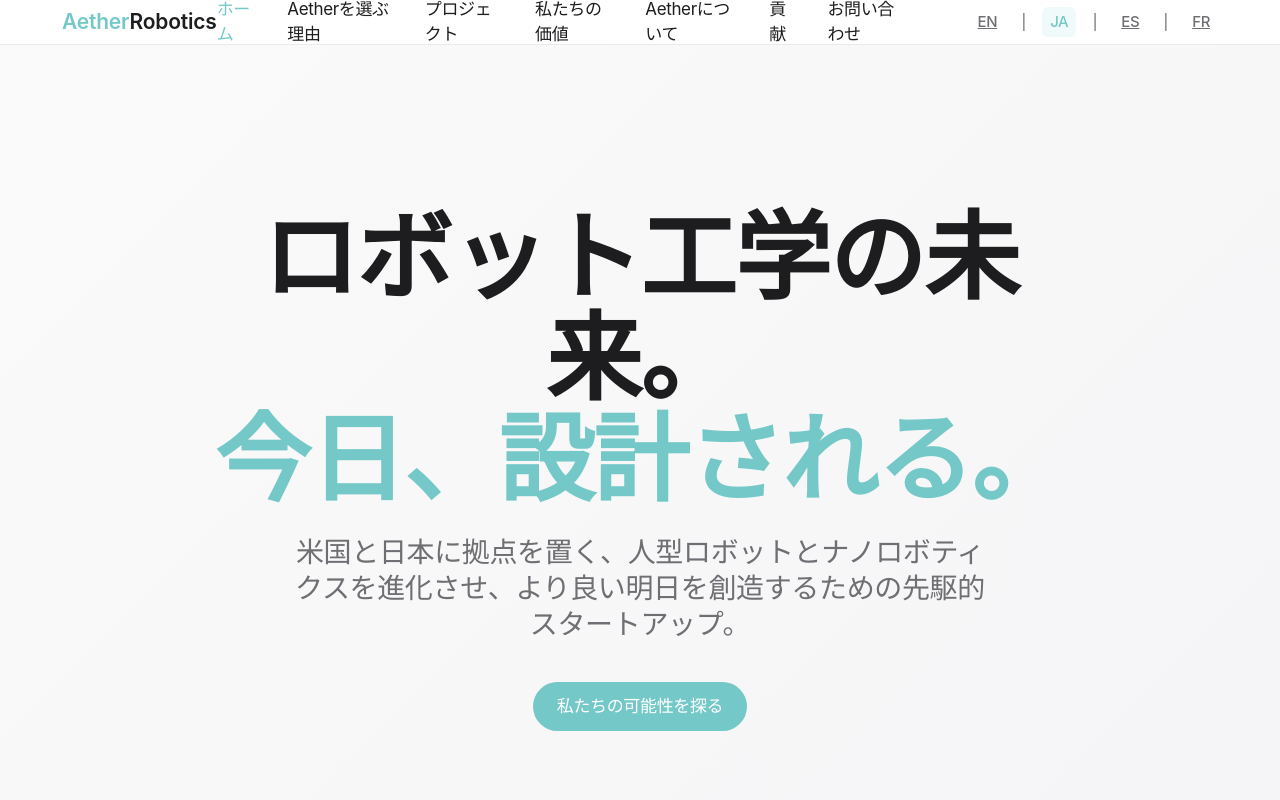
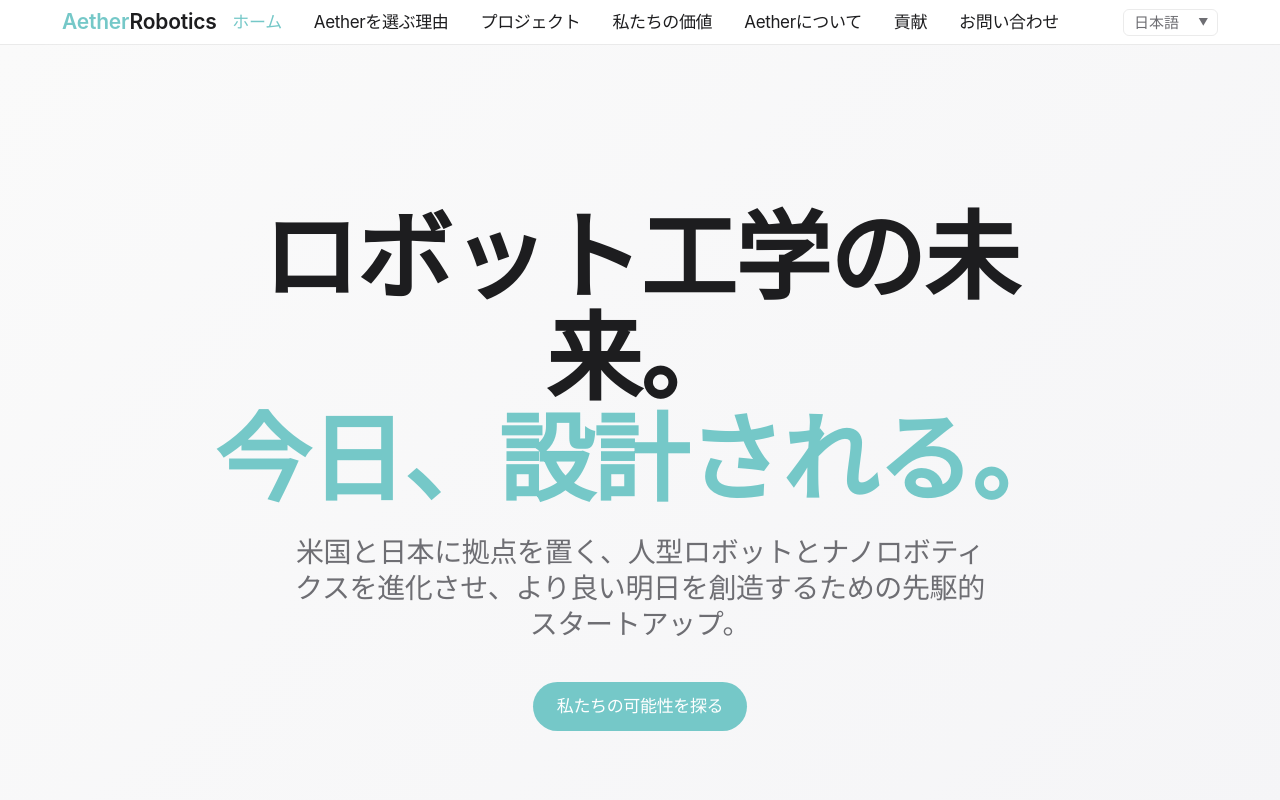
Before and after one commit to quielorodriguez/aetherobotics-jp, a plain HTML site: page index.html in a window 1280 px wide. Shown: the top 800 px of the page. Drawn offline with Linux system fonts and the light colour scheme; a web font is replaced by a local one.

Commit message:
Update index.html

```diff
--- a/index.html
+++ b/index.html
@@ -149,33 +149,48 @@
             border-bottom: none; /* No border for the last link */
         }
 
-        /* Language Switcher Styles */
-        .lang-switcher {
-            display: flex;
-            align-items: center;
-            margin-left: 32px; /* Space from last nav link */
-        }
-
-        .lang-switcher a, .lang-switcher span {
-            padding: 4px 8px;
+        /* Language Dropdown Styles */
+        .lang-selector {
+            -webkit-appearance: none; /* Remove default arrow on WebKit browsers */
+            -moz-appearance: none; /* Remove default arrow on Firefox */
+            appearance: none; /* Remove default arrow */
+            background-color: transparent;
+            border: 1px solid var(--border-light);
+            padding: 4px 10px; /* Adjust padding for visual balance */
             border-radius: 6px;
             font-size: 15px;
             font-weight: 500;
+            color: var(--text-secondary);
+            cursor: pointer;
+            outline: none; /* Remove outline on focus */
             transition: all 0.2s ease;
-            color: var(--text-secondary);
+            position: relative; /* For custom arrow positioning */
+            padding-right: 25px; /* Space for custom arrow */
         }
 
-        .lang-switcher .active-lang {
-            background-color: var(--primary-light);
-            color: var(--primary-color);
+        .lang-selector:hover {
+            background-color: rgba(0, 0, 0, 0.04);
         }
 
-        .lang-switcher a:hover {
-            background-color: rgba(0, 0, 0, 0.04);
+        .lang-selector:focus {
+            border-color: var(--primary-color);
         }
-        .lang-switcher .separator {
-            color: var(--text-tertiary);
-            margin: 0 8px;
+
+        /* Custom dropdown arrow using SVG or FontAwesome (optional, but cleaner) */
+        .lang-selector-wrapper {
+            position: relative;
+            display: inline-block;
+            margin-left: 32px; /* Consistent spacing with other nav items */
+        }
+        .lang-selector-wrapper::after {
+            content: '▼'; /* Unicode down arrow */
+            font-size: 10px;
+            color: var(--text-secondary);
+            position: absolute;
+            right: 10px;
+            top: 50%;
+            transform: translateY(-50%);
+            pointer-events: none; /* Clicks go through to the select element */
         }
 
         /* Hero Section */
@@ -618,6 +633,20 @@
                 flex-direction: column;
                 gap: 15px !important; /* Important to override inline style */
             }
+
+            /* Mobile language selector */
+            .mobile-nav .lang-selector-wrapper {
+                margin-left: 0;
+                padding: 12px 0; /* Match other nav link padding */
+                border-bottom: 1px solid var(--border-light);
+            }
+            .mobile-nav .lang-selector-wrapper:last-child {
+                border-bottom: none;
+            }
+            .mobile-nav .lang-selector {
+                width: 100%; /* Full width in mobile menu */
+                text-align: center;
+            }
         }
 
         @media (max-width: 480px) {
@@ -650,14 +679,14 @@
                 <a href="#about" class="nav-link">Aetherについて</a>
                 <a href="#contribute" class="nav-link">貢献</a>
                 <a href="#contact" class="nav-link">お問い合わせ</a>
-                <div class="lang-switcher">
-                    <a href="https://quielorodriguez.github.io/aetherobotics/" hreflang="en">EN</a>
-                    <span class="separator">|</span>
-                    <span class="active-lang">JA</span>
-                    <span class="separator">|</span>
-                    <a href="https://quielorodriguez.github.io/aether-robotics-es/" hreflang="es">ES</a>
-                    <span class="separator">|</span>
-                    <a href="https://quielorodriguez.github.io/aether-robotics-fr/" hreflang="fr">FR</a>
+                <!-- Language Dropdown for Desktop -->
+                <div class="lang-selector-wrapper">
+                    <select id="lang-selector-desktop" class="lang-selector">
+                        <option value="https://quielorodriguez.github.io/aetherobotics/" lang="en">English</option>
+                        <option value="https://quielorodriguez.github.io/aether-robotics-es/" lang="es">Español</option>
+                        <option value="https://quielorodriguez.github.io/aether-robotics-fr/" lang="fr">Français</option>
+                        <option value="https://quielorodriguez.github.io/aether-robotics-jp/" lang="ja" selected>日本語</option>
+                    </select>
                 </div>
             </div>
             <button class="mobile-menu-btn" id="mobile-menu-btn">☰</button>
@@ -670,14 +699,14 @@
             <a href="#about" class="nav-link">Aetherについて</a>
             <a href="#contribute" class="nav-link">貢献</a>
             <a href="#contact" class="nav-link">お問い合わせ</a>
-            <div class="lang-switcher" style="padding: 12px 0;">
-                <a href="https://quielorodriguez.github.io/aetherobotics/" hreflang="en">EN</a>
-                <span class="separator">|</span>
-                <span class="active-lang">JA</span>
-                <span class="separator">|</span>
-                <a href="https://quielorodriguez.github.io/aether-robotics-es/" hreflang="es">ES</a>
-                <span class="separator">|</span>
-                <a href="https://quielorodriguez.github.io/aether-robotics-fr/" hreflang="fr">FR</a>
+            <!-- Language Dropdown for Mobile -->
+            <div class="lang-selector-wrapper">
+                <select id="lang-selector-mobile" class="lang-selector">
+                    <option value="https://quielorodriguez.github.io/aetherobotics/" lang="en">English</option>
+                    <option value="https://quielorodriguez.github.io/aether-robotics-es/" lang="es">Español</option>
+                    <option value="https://quielorodriguez.github.io/aether-robotics-fr/" lang="fr">Français</option>
+                    <option value="https://quielorodriguez.github.io/aether-robotics-jp/" lang="ja" selected>日本語</option>
+                </select>
             </div>
         </div>
     </nav>
@@ -1084,6 +1113,8 @@
             const mobileMenuBtn = document.getElementById('mobile-menu-btn');
             const mobileNav = document.getElementById('mobileNav');
             const navLinks = document.querySelectorAll('.nav-link');
+            const desktopLangSelector = document.getElementById('lang-selector-desktop');
+            const mobileLangSelector = document.getElementById('lang-selector-mobile');
 
             // Function to toggle mobile menu visibility
             mobileMenuBtn.addEventListener('click', () => {
@@ -1149,6 +1180,35 @@
             } else {
                 document.querySelector('.nav-link[href="#home"]').classList.add('active');
             }
+
+            // Handle language selector change for desktop
+            if (desktopLangSelector) {
+                desktopLangSelector.addEventListener('change', (e) => {
+                    window.location.href = e.target.value;
+                });
+            }
+
+            // Handle language selector change for mobile
+            if (mobileLangSelector) {
+                mobileLangSelector.addEventListener('change', (e) => {
+                    window.location.href = e.target.value;
+                });
+            }
+
+            // Set the current language as selected in the dropdowns on load
+            const currentPath = window.location.href;
+            const setDropdownSelected = (selector) => {
+                if (selector) {
+                    Array.from(selector.options).forEach(option => {
+                        if (currentPath.includes(option.value)) {
+                            option.selected = true;
+                        }
+                    });
+                }
+            };
+
+            setDropdownSelected(desktopLangSelector);
+            setDropdownSelected(mobileLangSelector);
         });
     </script>
 </body>
```
